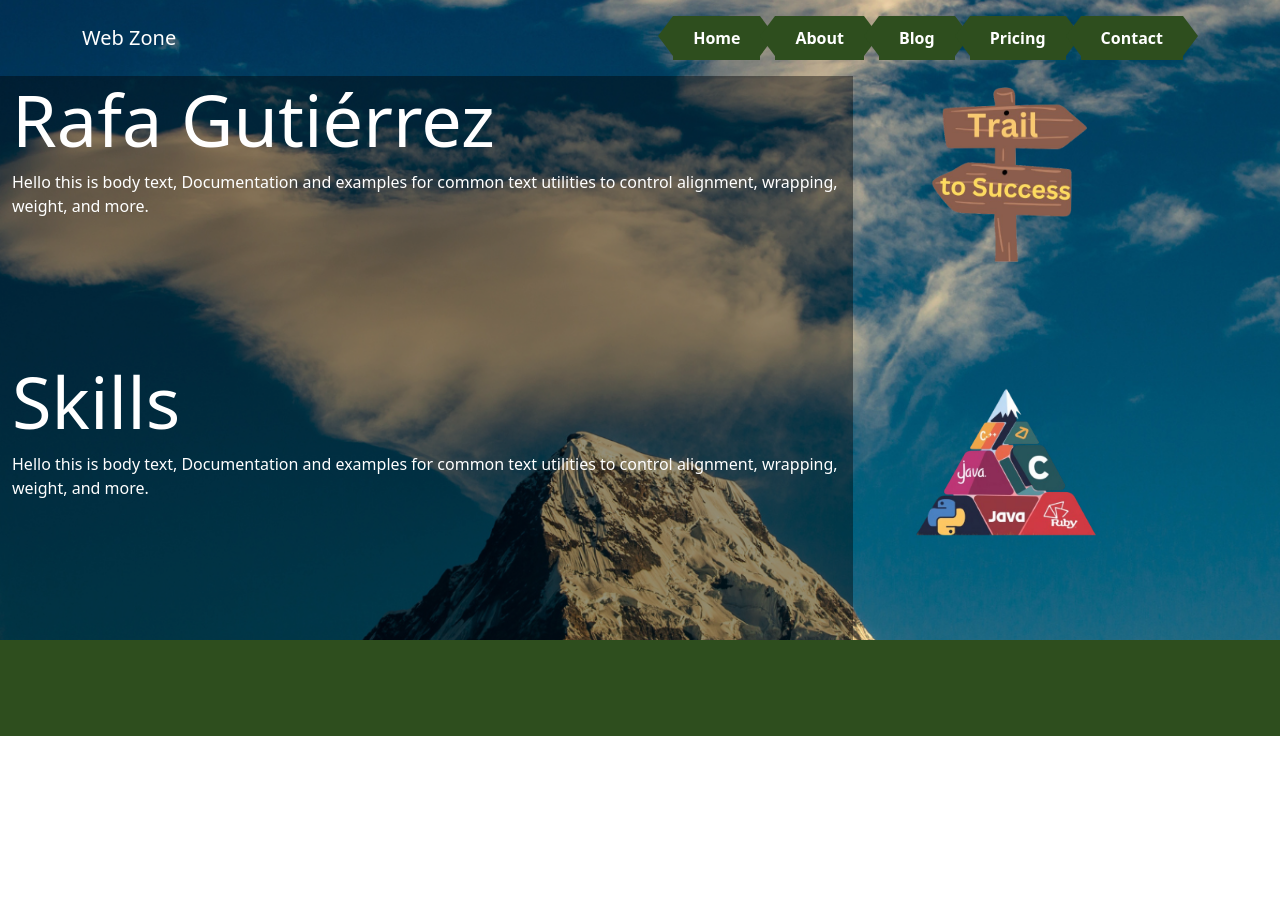
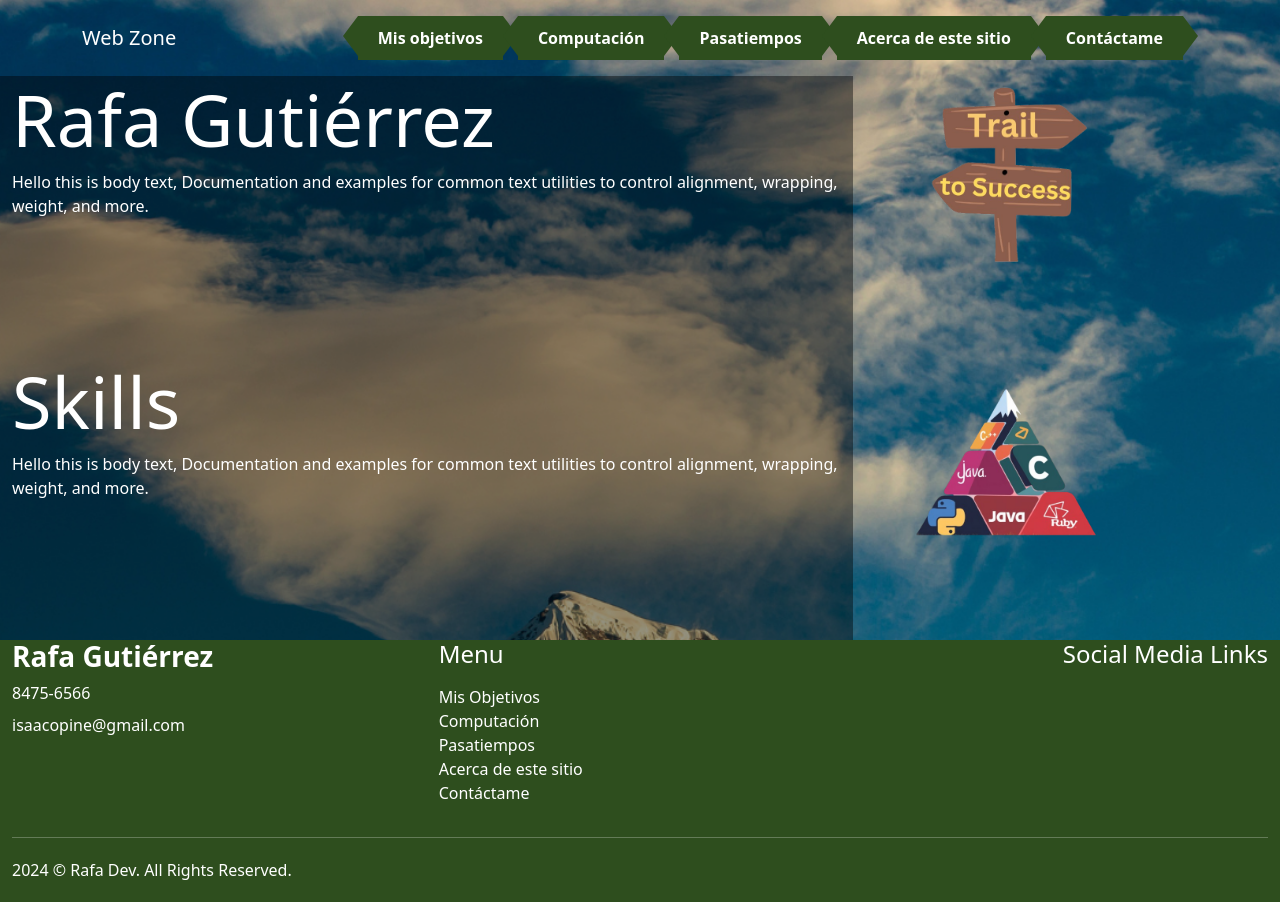
Before and after one commit to indexhtml821/MyStaticWebPage, a website: page src/index.html in a window 1280 px wide. Before the commit the page ends 800 px from the top, so only its background shows below. Drawn offline with nearby package versions, Linux system fonts and the light colour scheme.

Commit message:
añade footer

```diff
--- a/src/index.html
+++ b/src/index.html
@@ -27,20 +27,20 @@
                     <div class="mx-auto"></div>
                     <ul class="navbar-nav">
                         <li class="nav-item">
-                            <a class="nav-link text-white" href="#">Home</a>
+                            <a class="nav-link text-white" href="#">Mis objetivos</a>
                         </li>
                         <li class="nav-item">
 
-                            <a class="nav-link text-white" href="#">About</a>
+                            <a class="nav-link text-white" href="#">Computación</a>
                         </li>
                         <li class="nav-item">
-                            <a class="nav-link text-white" href="#">Blog</a>
+                            <a class="nav-link text-white" href="#">Pasatiempos</a>
                         </li>
                         <li class="nav-item">
-                            <a class="nav-link text-white" href="#">Pricing</a>
+                            <a class="nav-link text-white" href="#">Acerca de este sitio</a>
                         </li>
                         <li class="nav-item">
-                            <a class="nav-link text-white" href="#">Contact</a>
+                            <a class="nav-link text-white" href="#">Contáctame</a>
                         </li>
                     </ul>
                 </div>
@@ -88,6 +88,59 @@
         <!-- Skills-->
 
 
+        <!-- Footer Block Start -->
+        <footer id="site-footer bg-primary text">
+            <div class="container-fluid  bg-primary text">
+                <div class="row">
+                    <div class="col-6 col-lg-4">
+                        <h3 class="fw-bold">Rafa Gutiérrez</h3>
+                        <p class="mb-2">8475-6566</p>
+                        <p>isaacopine@gmail.com</p>
+                    </div>
+                    <div class="col">
+                        <h4>Menu</h4>
+
+
+                        <ul class="list-unstyled pt-2">
+                            <li class="nav-item">
+                                <a class="nav-link text-white" href="#">Mis Objetivos</a>
+                            </li>
+                            <li class="nav-item">
+
+                                <a class="nav-link text-white" href="#">Computación</a>
+                            </li>
+                            <li class="nav-item">
+                                <a class="nav-link text-white" href="#">Pasatiempos</a>
+                            </li>
+                            <li class="nav-item">
+                                <a class="nav-link text-white" href="#">Acerca de este sitio</a>
+                            </li>
+                            <li class="nav-item">
+                                <a class="nav-link text-white" href="#">Contáctame</a>
+                            </li>
+                        </ul>
+                    </div>
+
+                    <div class="col-6 col-lg-3 text-lg-end">
+                        <h4>Social Media Links</h4>
+                        <div class="social-media pt-2">
+                            <a href="#" class="text-light fs-2 me-3"><i class="bi bi-facebook"></i></a>
+                            <a href="#" class="text-light fs-2 me-3"><i class="bi bi-pinterest"></i></a>
+                            <a href="#" class="text-light fs-2 me-3"><i class="bi bi-instagram"></i></a>
+                            <a href="#" class="text-light fs-2"><i class="bi bi-linkedin"></i></a>
+                        </div>
+                    </div>
+                </div>
+                <hr>
+                <div class="d-sm-flex justify-content-between py-1">
+                    <p>2024 © Rafa Dev. All Rights Reserved. </p>
+                    <p>
+                    </p>
+                </div>
+            </div>
+        </footer>
+        <!-- Footer Block Start -->
+
         <script src="https://cdn.jsdelivr.net/npm/@popperjs/core@2.9.3/dist/umd/popper.min.js"
             integrity="sha384-W8fXfP3gkOKtndU4JGtKDvXbO53Wy8SZCQHczT5FMiiqmQfUpWbYdTil/SxwZgAN"
             crossorigin="anonymous"></script>
@@ -96,12 +149,7 @@
             crossorigin="anonymous"></script>
         <!-- <script src="assets/js/popper.min.js"></script> -->
     </div>
-    <!-- Footer Block Start -->
-    <footer id="site-footer bg-primary">
-        <div class="bg-primary  py-5">
-        </div>
-    </footer>
-    <!-- Footer Block Start -->
+
 </body>
 
 </html>
```
